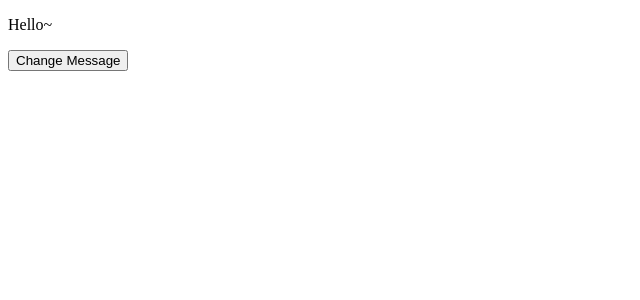
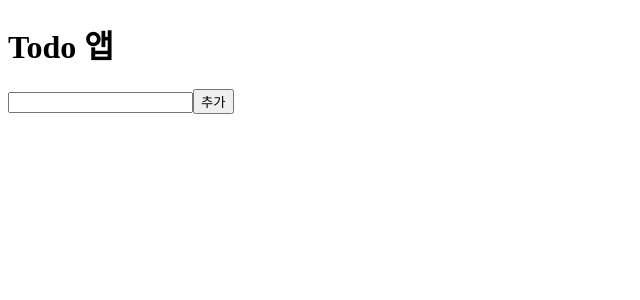
Before and after one commit to gnuoy-oh/Vue-CompositonAPI, a Vue app in the folder vue-composition/: page / in a window 1280 px wide. Shown: the top 300 px of the page, without its empty margins (0-640 px from the left). Built offline with nearby package versions, Linux system fonts and the light colour scheme.

Commit message:
feat: props add

```diff
--- a/vue-composition/src/App.vue
+++ b/vue-composition/src/App.vue
@@ -1,18 +1,36 @@
 <template>
-  <div>
-    <p>{{ message }}</p>
-    <button @click="changeMessage()">Change Message</button>
-  </div>
+  <TodoHeader></TodoHeader>
+  <TodoInput></TodoInput>
+  <TodoList :todoItems="todoItems"></TodoList>
 </template>
 
 <script>
-import { useMessage } from "./hooks/useMessage";
+import { ref } from "vue";
+import TodoHeader from "@/components/TodoHeader.vue";
+import TodoInput from "@/components/TodoInput.vue";
+import TodoList from "@/components/TodoList.vue";
 
 export default {
+  components: { TodoHeader, TodoInput, TodoList },
   setup() {
-    const { message, changeMessage } = useMessage();
+    // data
+    const todoItems = ref([]);
 
-    return { message, changeMessage };
+    // methods
+    // 기능: 하나의 온전한 함수-> 로컬스토리지의 아이템을 다 불러와서 하나의 배열로 만들어 주는 기능
+    function fetchTodos() {
+      const result = [];
+      for (let i = 0; i < localStorage.length; i++) {
+        const todoItem = localStorage.key(i);
+        // items.value.push(todoItem);
+        result.push(todoItem);
+      }
+      return result;
+    }
+
+    todoItems.value = fetchTodos();
+
+    return { todoItems };
   }
 };
 </script>
--- /dev/null
+++ b/vue-composition/src/components/TodoHeader.vue
@@ -0,0 +1,3 @@
+<template>
+  <h1>Todo 앱</h1>
+</template>
--- /dev/null
+++ b/vue-composition/src/components/TodoInput.vue
@@ -0,0 +1,21 @@
+<template>
+  <div>
+    <input type="text" v-model="todoInput" />
+    <button>추가</button>
+  </div>
+</template>
+
+<script>
+import { ref } from "vue";
+
+export default {
+  setup() {
+    // data 정의
+    const todoInput = ref(""); // 기본값 정의!
+
+    return { todoInput };
+  }
+};
+</script>
+
+<style lang="scss" scoped></style>
--- /dev/null
+++ b/vue-composition/src/components/TodoList.vue
@@ -0,0 +1,14 @@
+<template>
+  <ul>
+    <li v-for="(item, index) in todoItems" :key="index">{{ item }}</li>
+  </ul>
+</template>
+
+<script>
+export default {
+  props: ["todoItems"],
+  setup() {}
+};
+</script>
+
+<style lang="scss" scoped></style>
```
Also changed, not shown: vue-composition/src/components/HelloWorld.vue (deleted).
